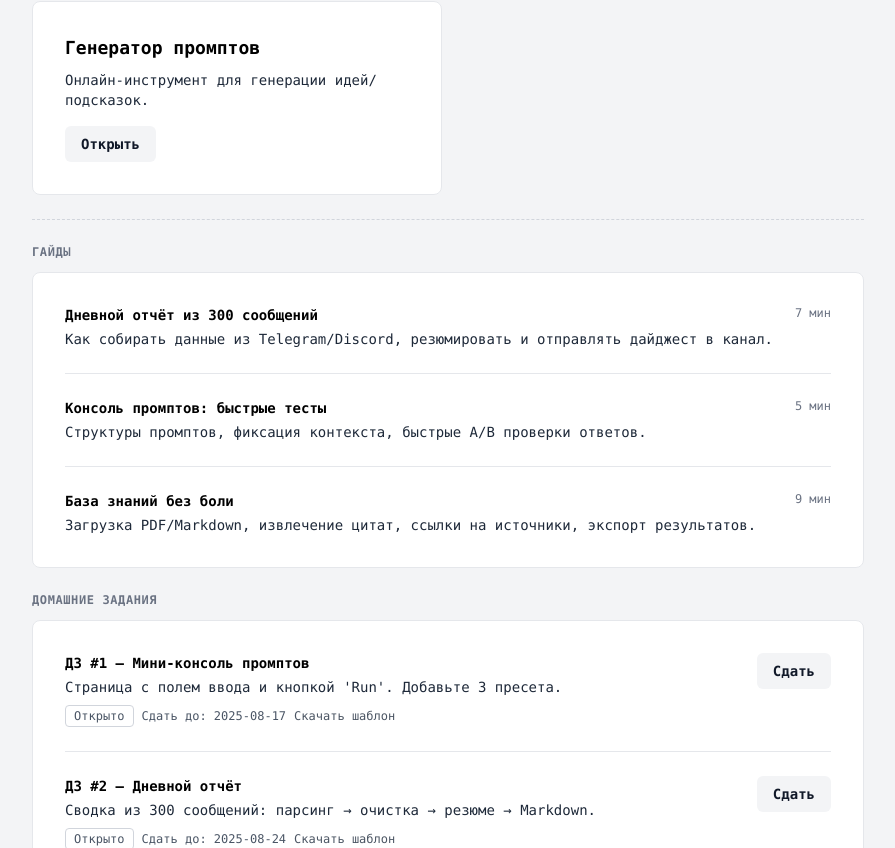
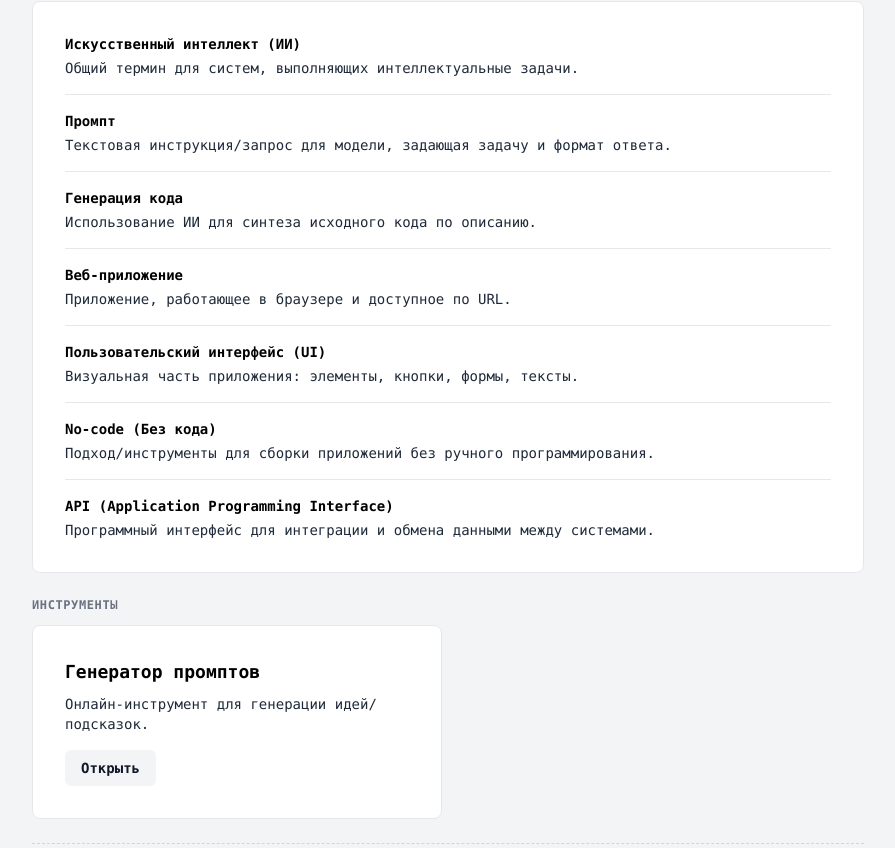
Before and after one commit to riiiiiiiiis/ai-vibecoding-dashboard, a React (Vite) app: page / in a window 1280 px wide. Shown: the part 712-1560 px from the top of the page, without its empty margins (192-1087 px from the left). Built offline with nearby package versions, Linux system fonts and the light colour scheme.

Commit message:
feat: add terms block; lessons carousel with modal; adjust assignments to two-level with deadlines before next module

```diff
--- a/src/app/App.jsx
+++ b/src/app/App.jsx
@@ -5,6 +5,7 @@ import { Button, Input, TextArea } from "../components/ui/Forms.jsx";
 import { Modal } from "../components/ui/Modal.jsx";
 import { GuideItem } from "../features/guides/GuideItem.jsx";
 import { AssignmentItem } from "../features/assignments/AssignmentItem.jsx";
+import { TermItem } from "../features/terms/TermItem.jsx";
 import { LessonCard } from "../features/lessons/LessonCard.jsx";
 import { isHttpUrl, isLikelyEmail } from "../utils/validators.js";
 import { MODULES, getGuidesByModule, getAssignmentsByModule, getTestsByModule, getToolsByModule, getModuleOpenDate, getLessonsByModule } from "../config/modules.js";
@@ -128,6 +129,25 @@ export default function App() {
               </div>
             </div>
           )}
+        </section>
+
+        <section id="terms" className="space-y-3">
+          <SectionHeading>Ключевые термины</SectionHeading>
+          <Card className="space-y-4">
+            <TermItem title="Искусственный интеллект (ИИ)" desc="Общий термин для систем, выполняющих интеллектуальные задачи." />
+            <DividerSolid />
+            <TermItem title="Промпт" desc="Текстовая инструкция/запрос для модели, задающая задачу и формат ответа." />
+            <DividerSolid />
+            <TermItem title="Генерация кода" desc="Использование ИИ для синтеза исходного кода по описанию." />
+            <DividerSolid />
+            <TermItem title="Веб‑приложение" desc="Приложение, работающее в браузере и доступное по URL." />
+            <DividerSolid />
+            <TermItem title="Пользовательский интерфейс (UI)" desc="Визуальная часть приложения: элементы, кнопки, формы, тексты." />
+            <DividerSolid />
+            <TermItem title="No‑code (Без кода)" desc="Подход/инструменты для сборки приложений без ручного программирования." />
+            <DividerSolid />
+            <TermItem title="API (Application Programming Interface)" desc="Программный интерфейс для интеграции и обмена данными между системами." />
+          </Card>
         </section>
 
         <section id="tools" className="space-y-3">
--- a/src/config/modules.js
+++ b/src/config/modules.js
@@ -33,22 +33,60 @@ export function getGuidesByModule(moduleKey) {
 }
 
 export function getAssignmentsByModule(moduleKey) {
+  // Дедлайны: за день до начала следующего модуля
+  // Модуль 1 (basics) => дедлайн 19 августа (если модуль 2 открывается 20),
+  // Модуль 2 (prompts) => дедлайн 26 августа (если модуль 3 открывается 27)
   if (moduleKey === "basics") {
     return [
-      { title: "ДЗ #1 — Мини-консоль промптов", desc: "Страница с полем ввода и кнопкой 'Run'. Добавьте 3 пресета.", due: "2025‑08‑17", status: "Открыто" },
-      { title: "ДЗ #2 — Дневной отчёт", desc: "Сводка из 300 сообщений: парсинг → очистка → резюме → Markdown.", due: "2025‑08‑24", status: "Открыто" },
-      { title: "ДЗ #3 — База знаний", desc: "Импорт PDF+MD, поиск по источникам, цитаты со ссылками.", due: "2025‑08‑31", status: "Скоро" },
+      {
+        title: "Базовый уровень",
+        desc:
+          "Найдите 2–3 примера простых веб‑приложений, которыми вы пользуетесь каждый день (страница входа, калькулятор, форма обратной связи). Опишите функции и элементы UI. Подумайте, какие простые промпты могли бы быть использованы для создания их базовой структуры.",
+        due: "2025‑08‑19",
+        status: "Открыто",
+      },
+      {
+        title: "Повышенный уровень",
+        desc:
+          "Сгенерируйте более сложное приложение (калькулятор, список задач или форму обратной связи) с помощью AI. Оцените точность и сформируйте дополнительные промпты для уточнения. Дополнительно попробуйте интегрировать внешний API (погода/цитаты) с описанием промптов.",
+        due: "2025‑08‑19",
+        status: "Открыто",
+      },
     ];
   }
   if (moduleKey === "prompts") {
     return [
-      { title: "ДЗ #1 — Шаблон промпта", desc: "Соберите шаблон с ролью, форматом ответа и критериями.", due: "2025‑08‑18", status: "Открыто" },
-      { title: "ДЗ #2 — A/B тест", desc: "Сравните 2 версии подсказки на одном датасете.", due: "2025‑08‑25", status: "Открыто" },
+      {
+        title: "Базовый уровень",
+        desc:
+          "Соберите шаблон промпта: роль, контекст, задача, формат ответа, ограничения, критерии. Подготовьте 2 примера (few‑shot).",
+        due: "2025‑08‑26",
+        status: "Открыто",
+      },
+      {
+        title: "Повышенный уровень",
+        desc:
+          "Проведите A/B тест двух подсказок на фиксированном вводе. Опишите метрики и сформируйте выводы. При необходимости модернизируйте промпт.",
+        due: "2025‑08‑26",
+        status: "Открыто",
+      },
     ];
   }
   return [
-    { title: "ДЗ #1 — Импорт источников", desc: "Загрузите 2 PDF и 1 MD, выделите 5 цитат.", due: "2025‑08‑19", status: "Открыто" },
-    { title: "ДЗ #2 — Поиск", desc: "Настройте поиск по источникам и покажите 3 ответа с цитатами.", due: "2025‑08‑26", status: "Открыто" },
+    {
+      title: "Базовый уровень",
+      desc:
+        "Импортируйте 2 PDF и 1 MD, выделите 5 цитат с ссылками на источник. Оцените релевантность и оформите результат в Markdown.",
+      due: "—",
+      status: "Скоро",
+    },
+    {
+      title: "Повышенный уровень",
+      desc:
+        "Настройте поиск по источникам. Подготовьте 3 ответа с цитатами и указанием страниц/якорей. Оцените качество и предложите улучшения.",
+      due: "—",
+      status: "Скоро",
+    },
   ];
 }
 
--- a/src/features/lessons/LessonCard.jsx
+++ b/src/features/lessons/LessonCard.jsx
@@ -9,7 +9,7 @@ export const LessonCard = ({ title, time, onClick }) => (
   >
     <div className="h-52 border border-gray-200 rounded-md bg-white p-3 flex flex-col justify-between group-hover:bg-gray-50">
       <div className="text-sm font-bold text-gray-900 leading-snug break-words">{title}</div>
-      <div className="text-xs text-gray-600">{time}</div>
+      {time && <div className="text-xs text-gray-600">{time}</div>}
     </div>
   </button>
 );
--- /dev/null
+++ b/src/features/terms/TermItem.jsx
@@ -0,0 +1,8 @@
+import React from "react";
+
+export const TermItem = ({ title, desc }) => (
+  <div className="flex flex-col gap-1">
+    <div className="text-sm font-bold text-black">{title}</div>
+    {desc && <div className="text-sm text-gray-800">{desc}</div>}
+  </div>
+);
```
